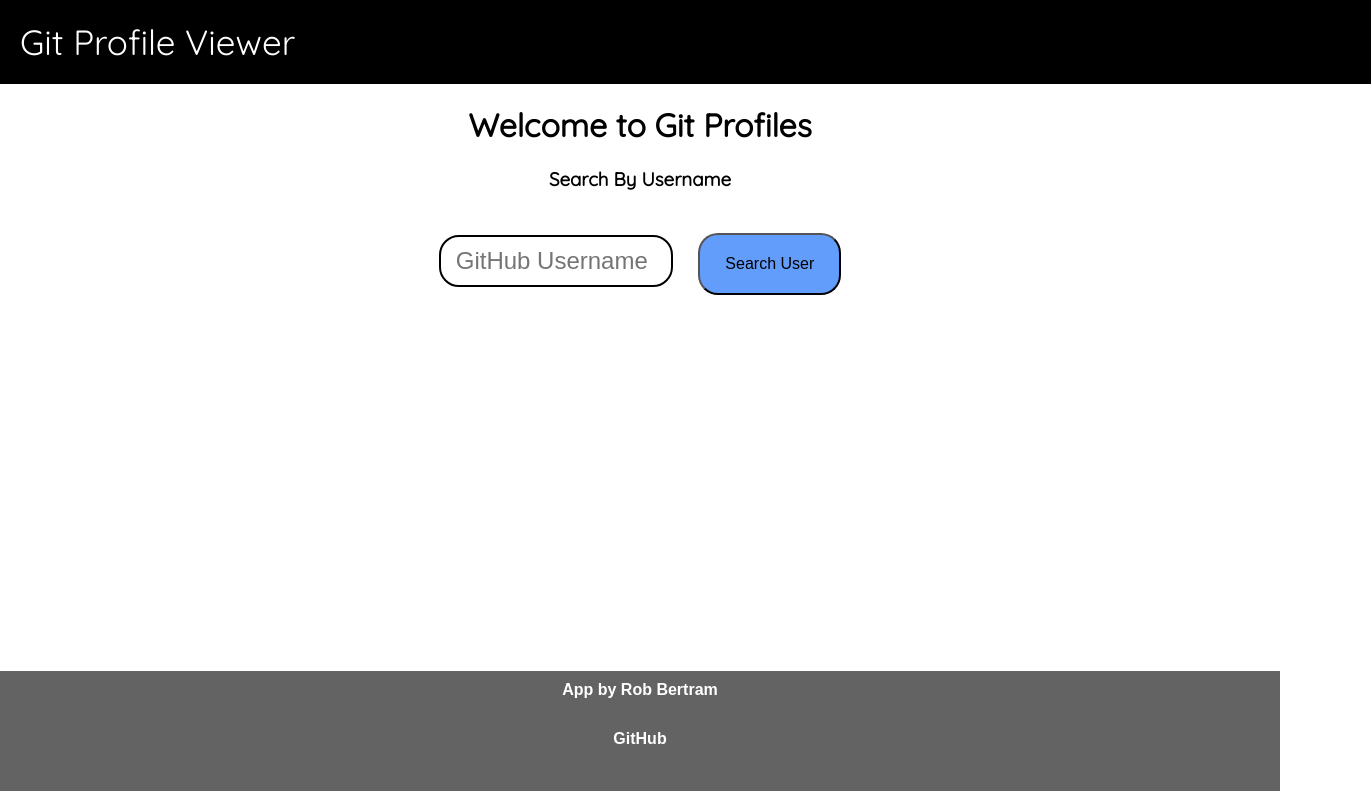
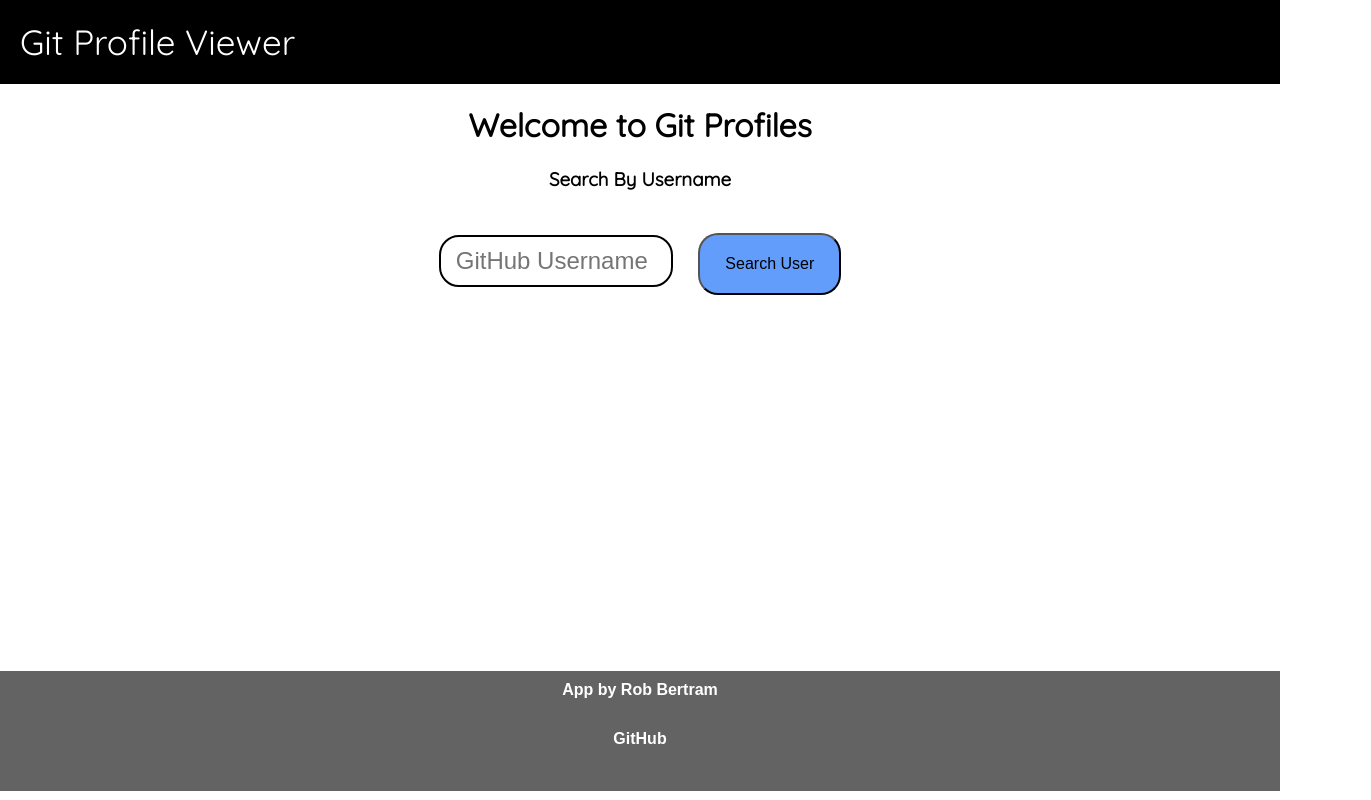
Before and after one commit to eolculnamo2/github-profile-viewer, a React (Create React App) app: page / in a window 1280 px wide. Shown: the whole page, 1371 px wide, since content can reach past the window. Built offline with nearby package versions, Linux system fonts and the light colour scheme.

Commit message:
corrected nav bar

```diff
--- a/src/components/NavBar/NavBar.css
+++ b/src/components/NavBar/NavBar.css
@@ -1,10 +1,15 @@
 .nav-bar{
     top: 0;
     left: 0;
-    width: 104%;
+    width: 100%;
     background-color: black;
     color: white;
     font-size: 35px;
+    font-family: 'Quicksand', sans-serif;
+    border: 0px;
+}
+.nav-title{
+    border: 0;
     padding: 20px;
-    font-family: 'Quicksand', sans-serif;
+    margin: 0;
 }
--- a/src/components/NavBar/NavBar.js
+++ b/src/components/NavBar/NavBar.js
@@ -5,7 +5,7 @@ class NavBar extends React.Component{
     render(){
         return(
             <div className="nav-bar">
-                <span onClick ={this.props.returnToSearch}>Git Profile Viewer</span>
+                <p className="nav-title" onClick ={this.props.returnToSearch}>Git Profile Viewer</p>
                 </div>
         )
     }
```
